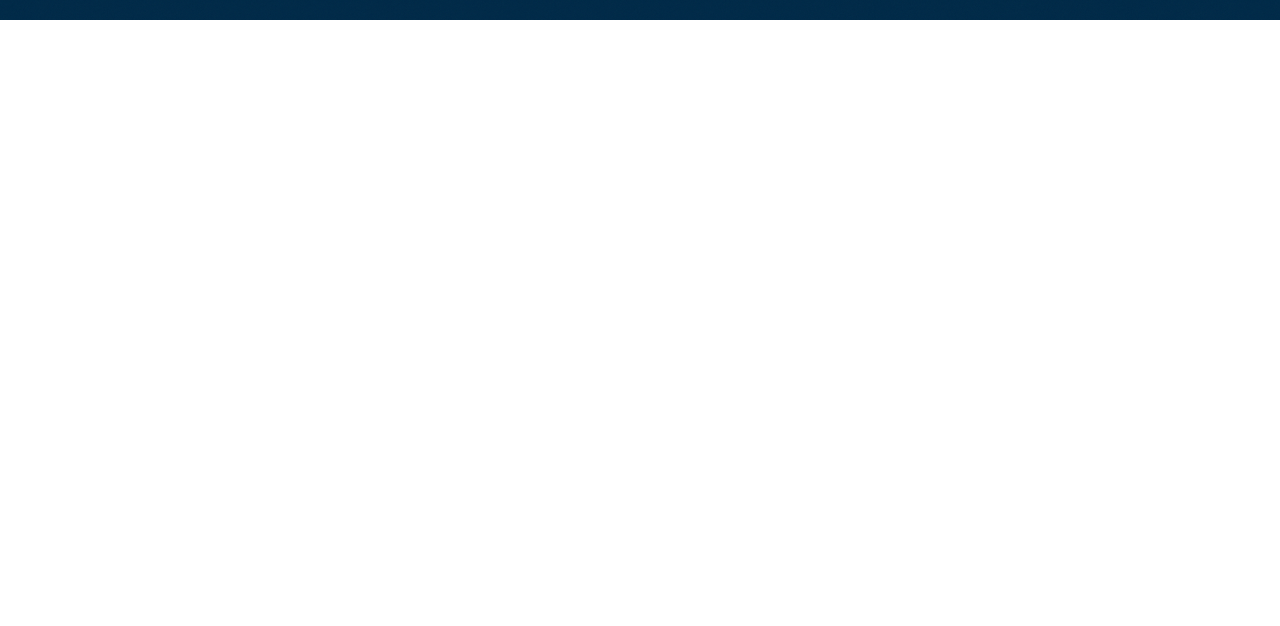
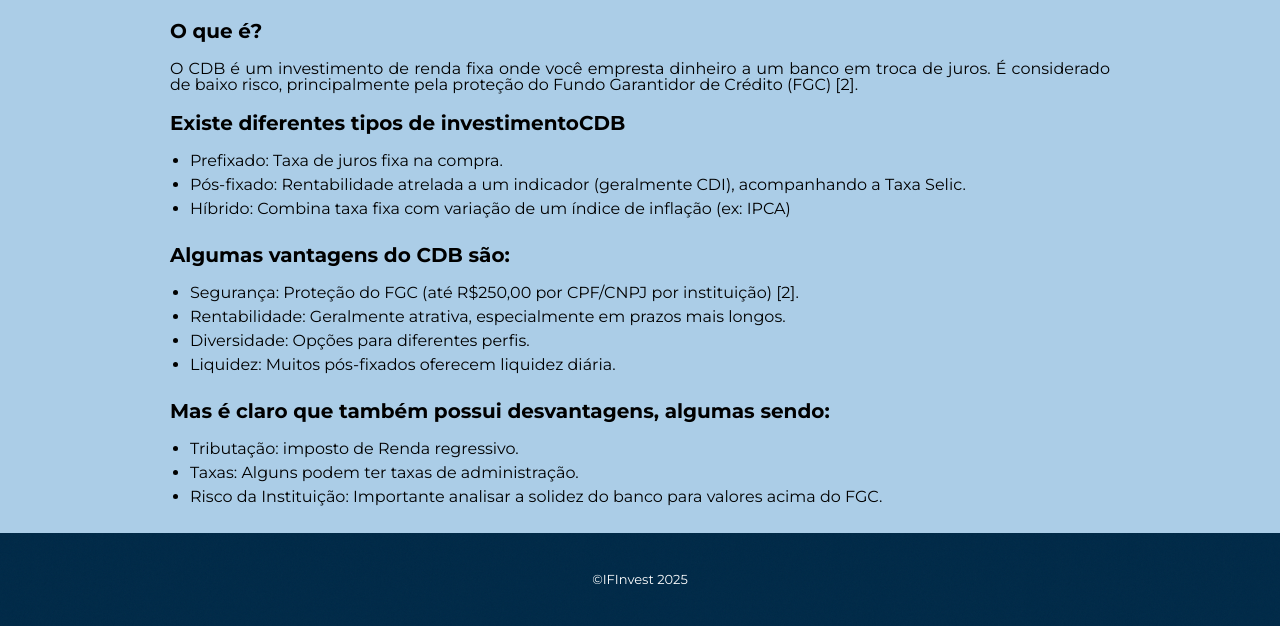
Before and after one commit to LaurentP03/facul1sem-FTC-IFinvest, a plain HTML site: page cdb.html in a window 1280 px wide. Shown: the part 382-1008 px from the top of the page. Before the commit the page ends 800 px from the top, so only its background shows below. Drawn offline with Linux system fonts and the light colour scheme.

Commit message:
adcionado uma versão "beta" do cdb, possui conteudo.

```diff
--- a/cdb.html
+++ b/cdb.html
@@ -26,11 +26,36 @@
         </div>
     </header>
     <main>
-        <!-- Usar sections no main!
-        Exemplos: -->
-        <section class="assuntoX">test</section>
-        <section class="assuntoY"></section>
-        <section class="assuntoZ"></section>
+        <section class="intro">
+            <h1>Certificado de depósito Bancário (CDB)</h1>
+            <h3>O que é?</h3>
+            <p>O CDB é um investimento de renda fixa onde você empresta dinheiro a um banco em troca de juros. É considerado de baixo risco, principalmente pela proteção do Fundo Garantidor de Crédito (FGC) [2].</p>
+        </section>
+        <section class="tipos_cdb">
+            <h3>Existe diferentes tipos de investimentoCDB</h3>
+            <ul>
+                <li>Prefixado: Taxa de juros fixa na compra.</li>
+                <li>Pós-fixado: Rentabilidade atrelada a um indicador (geralmente CDI), acompanhando a Taxa Selic.</li>
+                <li>Híbrido: Combina taxa fixa com variação de um índice de inflação (ex: IPCA)</li>
+            </ul>
+        </section>
+        <section class="vantagens">
+            <h3>Algumas vantagens do CDB são:</h3>
+            <ul>
+                <li>Segurança: Proteção do FGC (até R$250,00 por CPF/CNPJ por instituição) [2].</li>
+                <li>Rentabilidade: Geralmente atrativa, especialmente em prazos mais longos.</li>
+                <li>Diversidade: Opções para diferentes perfis.</li>
+                <li>Liquidez: Muitos pós-fixados oferecem liquidez diária.</li>
+            </ul>
+        </section>
+        <section class="desvantagens">
+            <h3>Mas é claro que também possui desvantagens, algumas sendo:</h3>
+            <ul>
+                <li>Tributação: imposto de Renda regressivo.</li>
+                <li>Taxas: Alguns podem ter taxas de administração.</li>
+                <li>Risco da Instituição: Importante analisar a solidez do banco para valores acima do FGC.</li>
+            </ul>
+        </section>
     </main>
     <footer>
         <p>&copy;IFInvest 2025</p>
--- a/stylesheet/style-cdb.css
+++ b/stylesheet/style-cdb.css
@@ -1,5 +1,38 @@
-/*
-//////////
-///MAIN///
-//////////
-*/
+/*-----------------------MAIN-----------------------------*/
+main {
+    padding: 20px;
+    background: rgb(171, 205, 231);
+}
+section {
+    width: 940px;
+    margin: 0 auto;
+    text-align: center;
+}
+
+section h1 {
+    font-size: 30px;
+    font-weight: bold;
+    padding: 20px;
+    text-align: center;
+}
+
+section h3 {
+    font-size: 20px;
+    font-weight: bold;
+    padding: 20px 20px 20px 0px;
+    text-align: start;
+}
+
+section p {
+    text-align: justify;
+}
+
+section ul {
+    list-style-type: disc;
+    padding-left: 20px;
+}
+
+section li {
+    text-align: start;
+    margin-bottom: 8px;
+}
```
